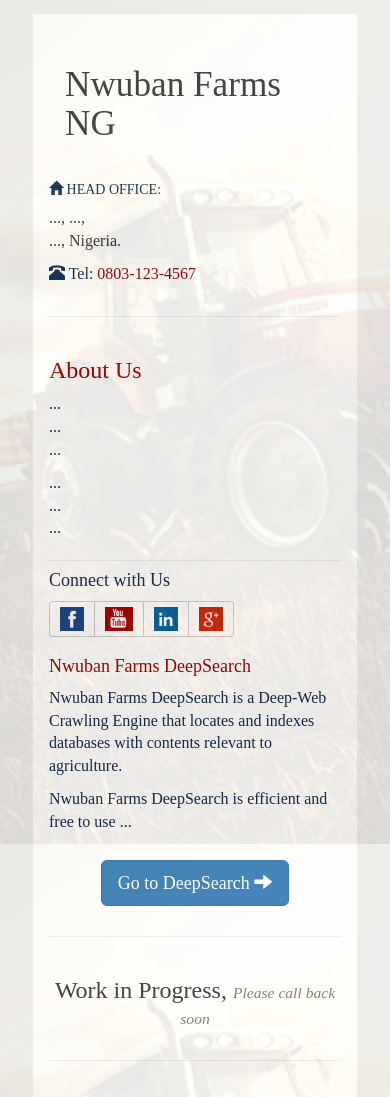
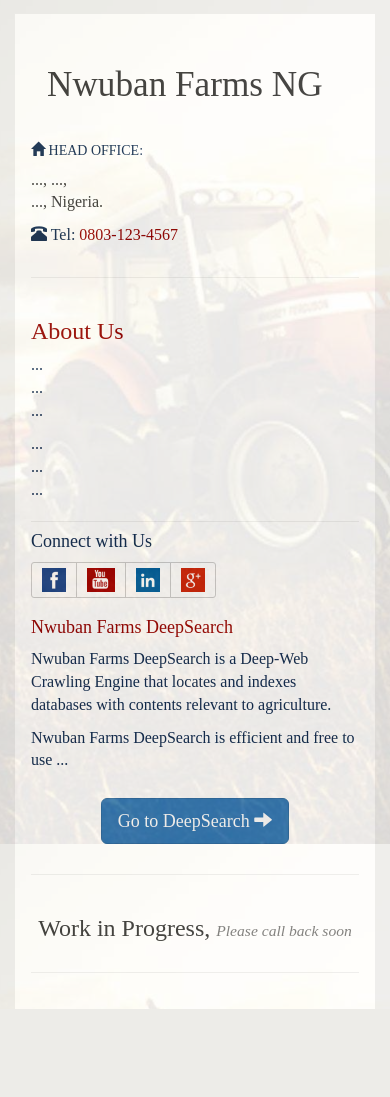
Before and after one commit to ncjoes/agro-deep-search, a PHP site: page /_www/ in a window 390 px wide. After the commit the page ends 1009 px from the top, so only its background shows below. Run offline with PHP 8.4, Linux system fonts and the light colour scheme.

Commit message:
Fix Responsive CSS Bugs in landing page

```diff
--- a/_assets/css/style.css
+++ b/_assets/css/style.css
@@ -49,11 +49,18 @@ body{
     background-color: #FFF;
 }
 
-@media all and (max-width: 1024px) {
+@media all and (max-width: 800px) {
     #centered-content{
-        margin-top: 10%;
+        position: relative;
+        margin-top: 2%;
+        margin-left: auto;
+        margin-right: auto;
+        top: auto;
+        left: auto;
+        transform: translate(0,0);
     }
-}@media all and (max-width: 768px) {
+}
+@media all and (max-width: 768px) {
     #centered-content{
         position: relative;
         margin-top: 4%;
@@ -62,12 +69,15 @@ body{
         top: auto;
         left: auto;
         transform: translate(0,0);
-
-        max-width: 90%;
-        min-width: 75%;
     }
     #logo{
         max-width: 320px;
         height: auto;
     }
 }
+@media all and (max-width: 768px) {
+    #centered-content{
+        min-width: 94%;
+        width: auto;
+    }
+}
```
